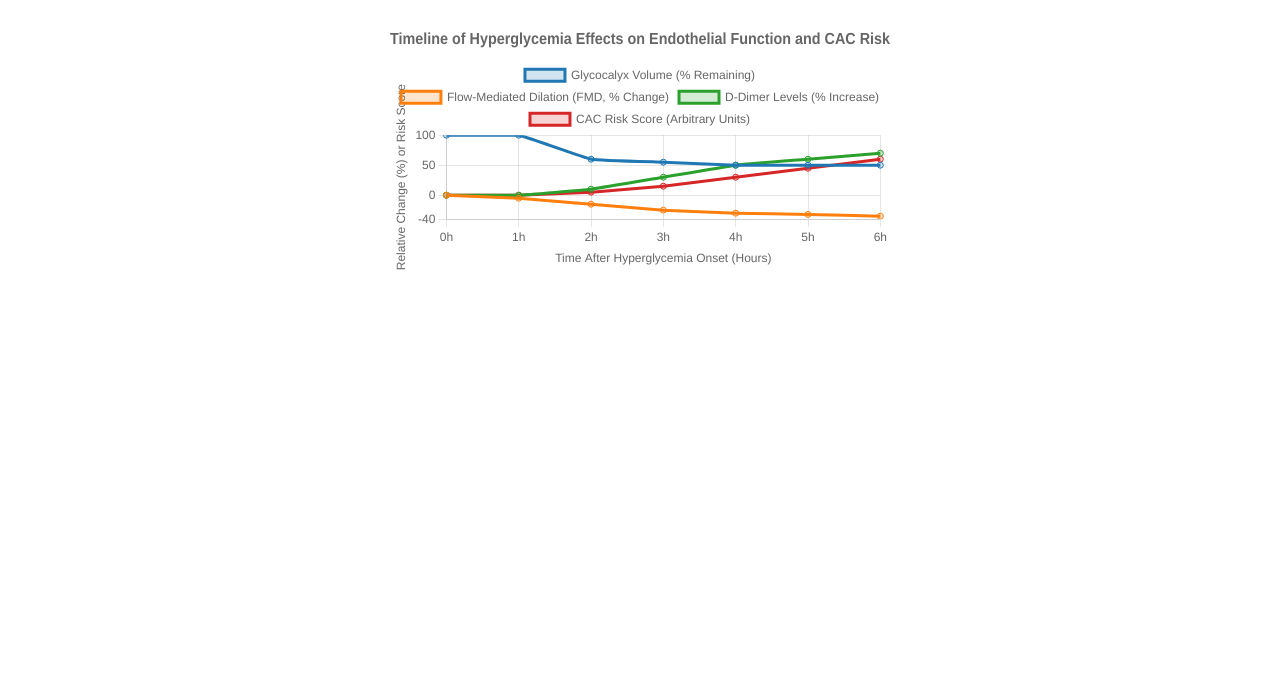
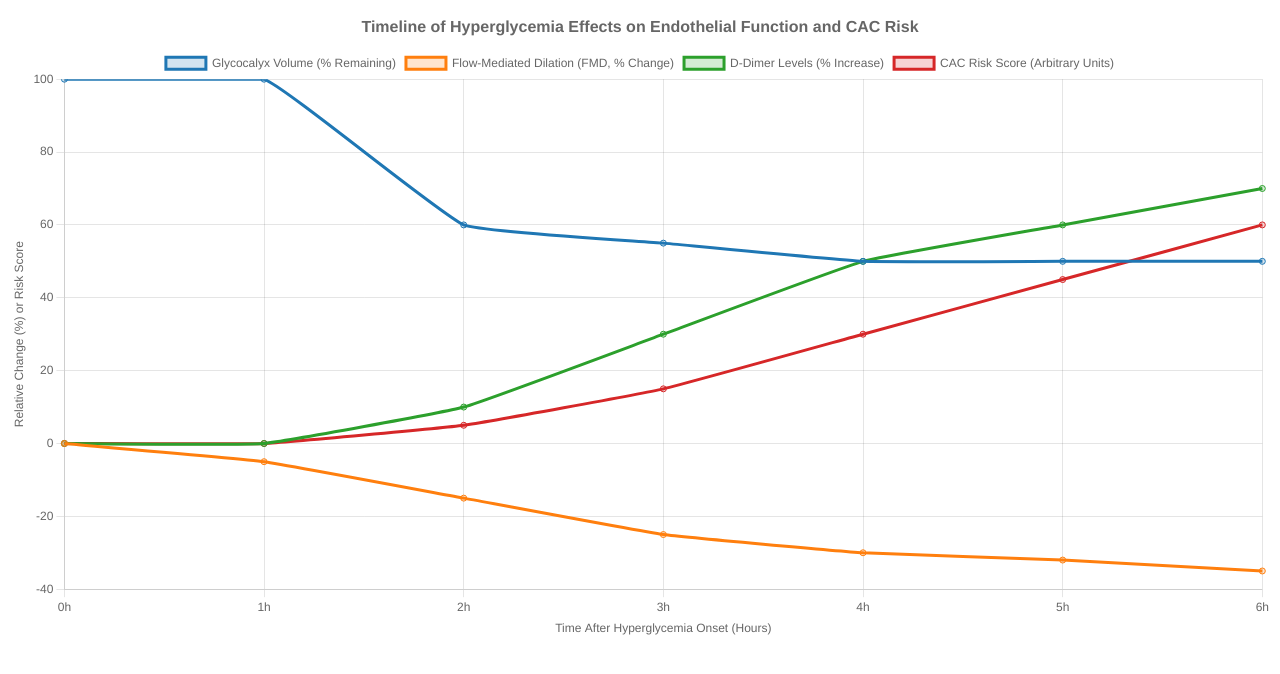
Before and after one commit to NinerXrayBravoTwoTwo/lmhr-charts, a plain HTML site: page Index.html in a window 1280 px wide. Drawn offline with nearby package versions, Linux system fonts and the light colour scheme.

Commit message:
experimenting with size for mobel devices

```diff
--- a/Index.html
+++ b/Index.html
@@ -9,7 +9,7 @@
 </head>
 <body>
     <!-- Create a canvas element for the chart -->
-    <div style="width: 500px; height: 300px; margin: 20px auto;">
+    <div style="width: 100%; height: 100%; margin: auto auto;">
         <canvas id="hyperglycemiaChart"></canvas>
     </div>
 
```
